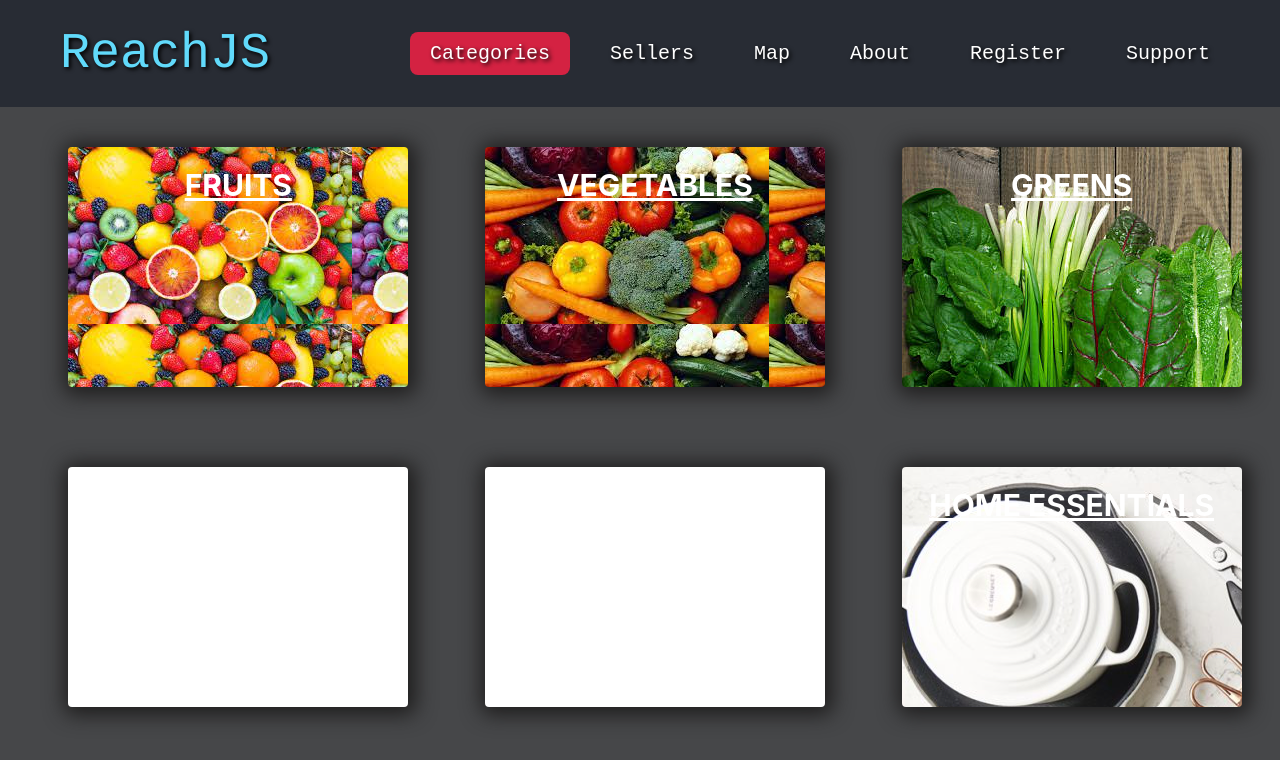
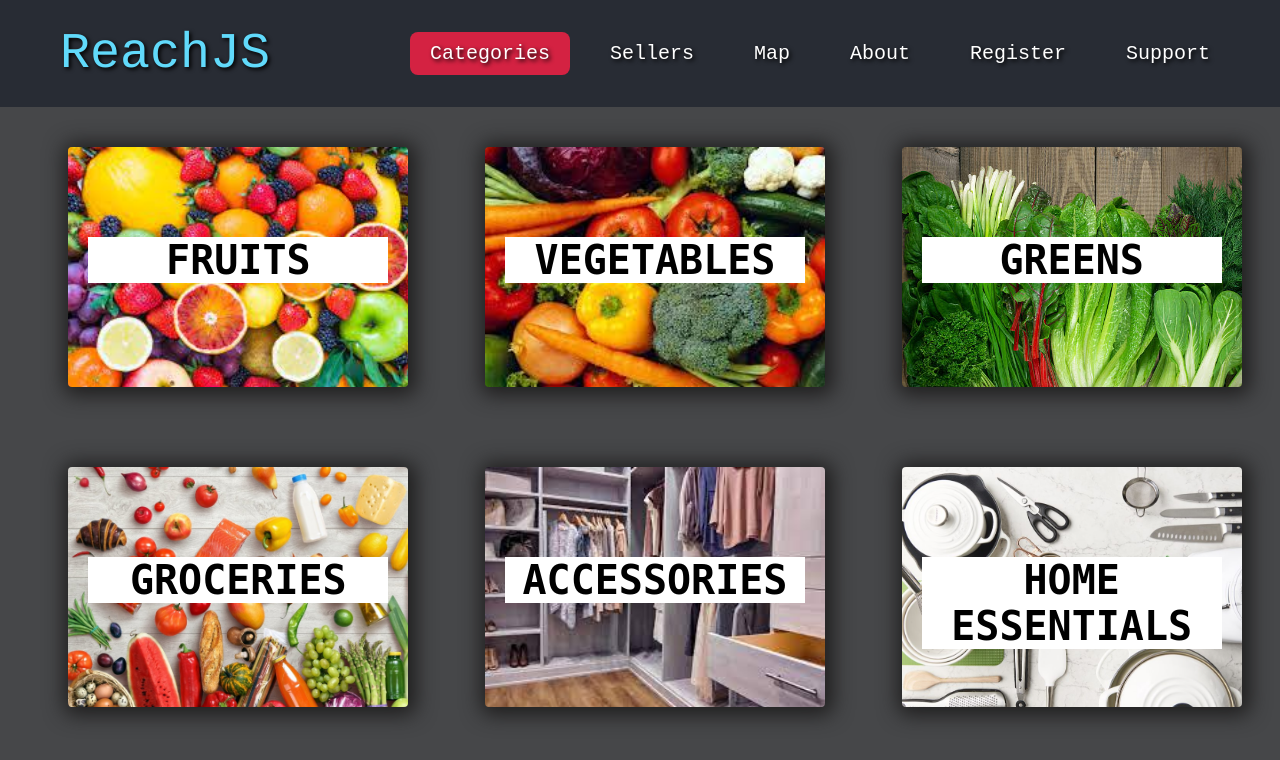
Before and after one commit to ashvinbhat/ReachJS, a React (Create React App) app in the folder frontend/: page /categories in a window 1280 px wide. Shown: the top 760 px of the page. Built offline with nearby package versions, Linux system fonts and the light colour scheme.

Commit message:
design update

```diff
--- a/frontend/src/css/categories.css
+++ b/frontend/src/css/categories.css
@@ -17,11 +17,6 @@ body{
     padding: 20px;
     width: 300px;
     height: 200px;
-    color: white;
-    font-size: 30px;
-    font-weight:bold;
-    text-align: center;
-    vertical-align: center;
     align-items: center;
     vertical-align: middle;
     transition-duration: 500ms;
@@ -34,19 +29,43 @@ body{
 
 .fruit{
     background-image: url("../../public/fruits.jpg");
+    background-repeat: no-repeat;
+    background-size: cover;
 }
 .vegetable{
     background-image: url("../../public/veggies.jpg");
+    background-repeat: no-repeat;
+    background-size: cover;
 }
 .greens{
     background-image: url("../../public/greens.jpg");
+    background-repeat: no-repeat;
+    background-size: cover;
 }
 .groceries{
-    background-image: url("../../public/groceries.jpg");
+    background-image: url("../../public/grocery.jpg");
+    background-repeat: no-repeat;
+    background-size: cover;
 }
-.accesseroies{
+.accessories{
     background-image: url("../../public/accs.jpg");
+    background-repeat: no-repeat;
+    background-size: cover;
 }
 .homessentials{
     background-image: url("../../public/he.jpg");
+    background-repeat: no-repeat;
+    background-size: cover;
+    color: black;
 }
+
+.textmiddle{
+    margin-top: 70px;
+    color: black;
+    font-size: 40px;
+    font-weight:bold;
+    text-align: center;
+    background-color: white;
+    vertical-align: center;
+    font-family: "Monospace";
+}
--- a/frontend/src/pages/Categories.js
+++ b/frontend/src/pages/Categories.js
@@ -9,27 +9,27 @@ export default function Categories() {
   return (
     <div className="container-category">
       <Link to="/Fruits">
-        <div className="categoryCard fruit">FRUITS</div>
+        <div className="categoryCard fruit"><p className="textmiddle">FRUITS</p></div>
       </Link>
 
       <Link to="/categories/Vegetables">
-        <div className="categoryCard vegetable">VEGETABLES</div>
+        <div className="categoryCard vegetable"><p className="textmiddle">VEGETABLES</p></div>
       </Link>
 
       <Link to="/categories/Greens">
-        <div className="categoryCard greens">GREENS</div>
+        <div className="categoryCard greens"><p className="textmiddle">GREENS</p></div>
       </Link>
 
       <Link to="/categories/Groceries">
-        <div className="categoryCard grocery">GROCERIES</div>
+        <div className="categoryCard groceries"><p className="textmiddle">GROCERIES</p></div>
       </Link>
 
       <Link to="/categories/Accessories">
-        <div className="categoryCard accessory">ACCESSORIES</div>
+        <div className="categoryCard accessories"><p className="textmiddle">ACCESSORIES</p></div>
       </Link>
 
       <Link to="/categories/HomeEssentials">
-        <div className="categoryCard homessentials">HOME ESSENTIALS</div>
+        <div className="categoryCard homessentials"><p className="textmiddle">HOME ESSENTIALS</p></div>
       </Link>
     </div>
   );
```
